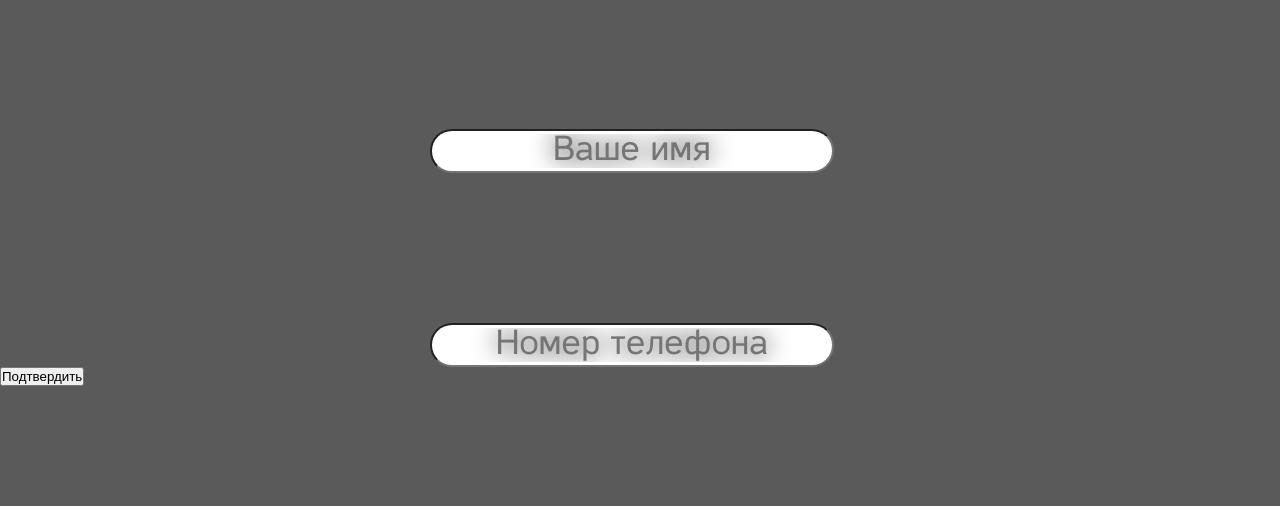
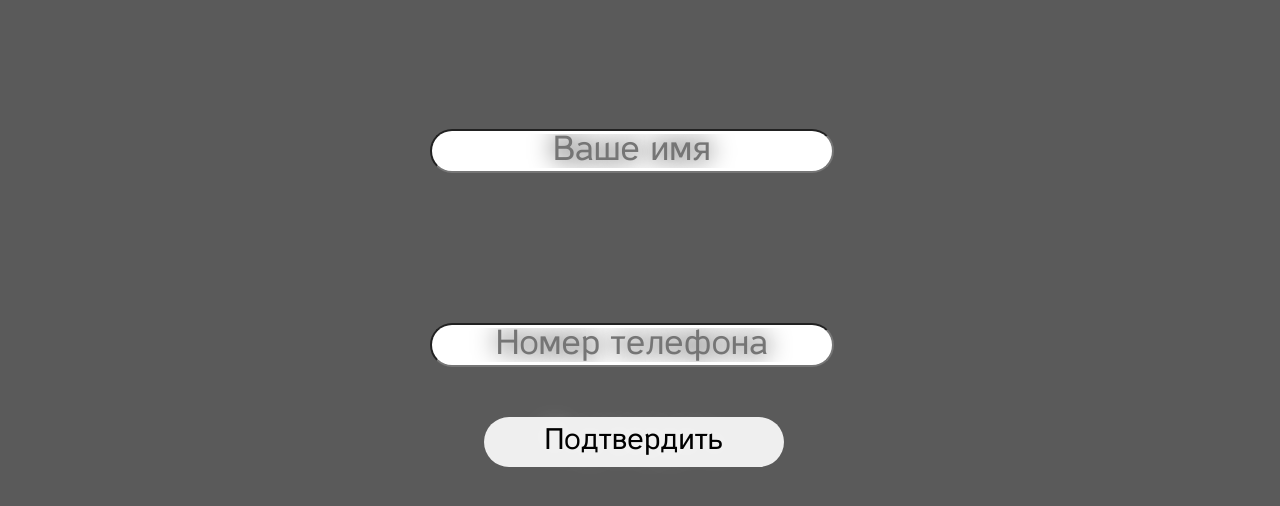
Before and after one commit to Skrrrrra/veronicasSalon, a plain HTML site: page order.html in a window 1280 px wide. Shown: the part 134-640 px from the top of the page. Drawn offline with Linux system fonts and the light colour scheme.

Commit message:
Update site.css

```diff
--- a/site.css
+++ b/site.css
@@ -309,3 +309,15 @@ footer{
     width: 72%;
     text-shadow: white 0 0 24px;
 }
+.submitButton{
+    width: 300px;
+    height: 50px;
+    border-radius: 50px;
+    border: none;
+    color: #000;
+    font-family: Pompadur;
+    font-size: 30px;
+    text-shadow: white 0 0 24px;
+    margin-left: 58%;
+    margin-top: 50px;
+}
```
